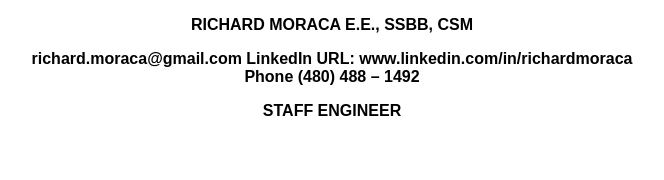
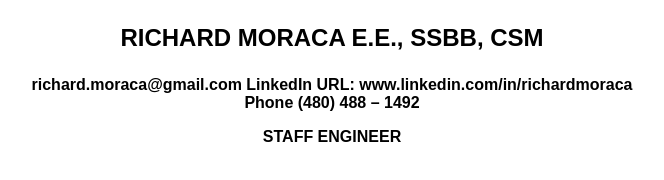
Before and after one commit to 69desertdog/69desertdog.github.io, a plain HTML site: page index.html in a window 1280 px wide. Shown: the whole page, without its empty margins (308-972 px from the left). Drawn offline with Linux system fonts and the light colour scheme.

Commit message:
Update index.html

```diff
--- a/index.html
+++ b/index.html
@@ -5,7 +5,7 @@
   </head>
 
   <body>
-    <p class="bold uppercase center x-large">RICHARD MORACA   E.E., SSBB, CSM</p>
+    <p class="bold uppercase center large">RICHARD MORACA   E.E., SSBB, CSM</p>
 
     <p class="bold center">richard.moraca@gmail.com     LinkedIn URL: www.linkedin.com/in/richardmoraca<br>
      Phone (480) 488 – 1492<br>
```
